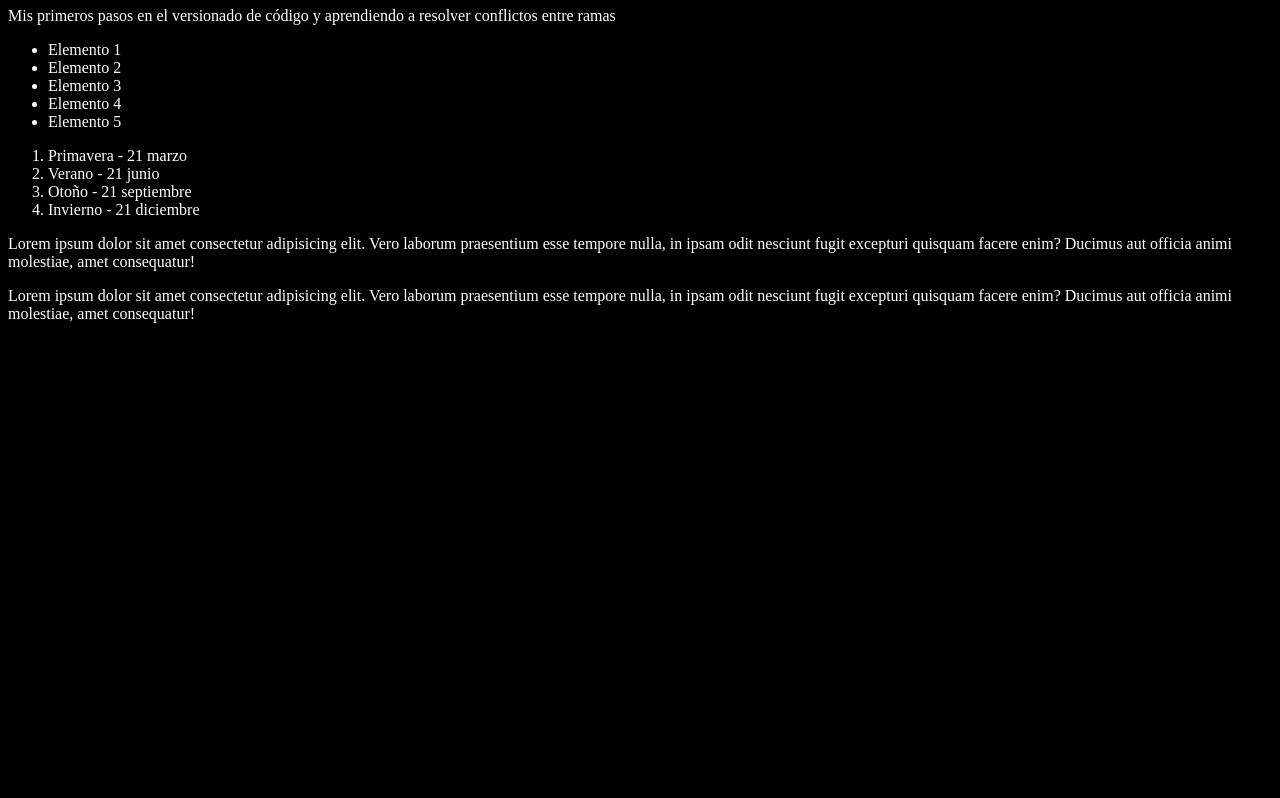
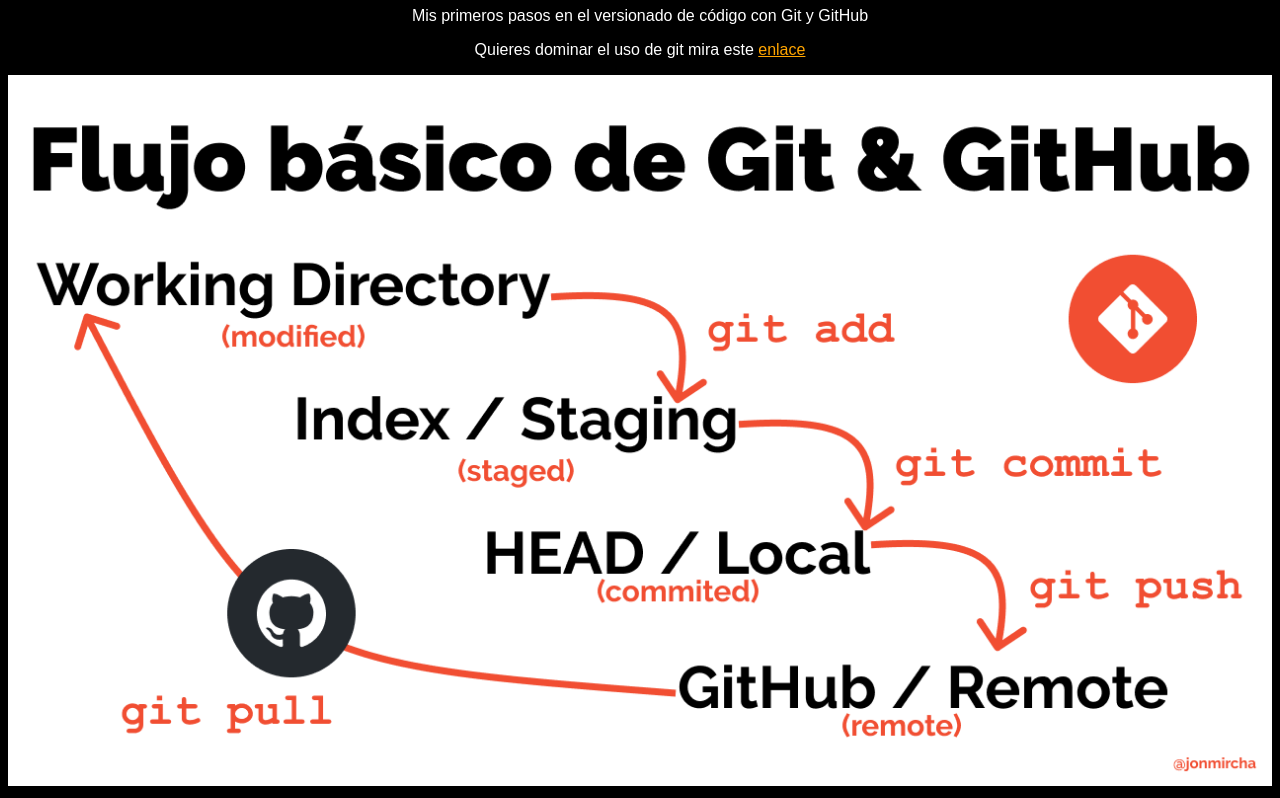
Before and after one commit to JhonatanNY/PrimerRepositorioEnGitHub, a plain HTML site: page index.html in a window 1280 px wide. Shown: the part 73-871 px from the top of the page. Before the commit the page ends 800 px from the top, so only its background shows below. Drawn offline with Linux system fonts and the light colour scheme.

Commit message:
Agregando imagen de flujo Git y poniendo chulo el index.html

```diff
--- a/index.html
+++ b/index.html
@@ -9,27 +9,13 @@
 <body>
     <h1>Aprendiendo Git</h1>
     <p>
-        Mis primeros pasos en el versionado de código y aprendiendo a resolver conflictos entre ramas
+        Mis primeros pasos en el versionado de código con Git y GitHub
     </p>
-    <ul>
-        <li>Elemento 1</li>
-        <li>Elemento 2</li>
-        <li>Elemento 3</li>
-        <li>Elemento 4</li>
-        <li>Elemento 5</li>
-    </ul>
-    <ol>
-        <li>Primavera - 21 marzo</li>
-        <li>Verano - 21 junio</li>
-        <li>Otoño - 21 septiembre</li>
-        <li>Invierno - 21 diciembre</li>
-    </ol>
-    <p>Lorem ipsum dolor sit amet consectetur adipisicing elit. Vero laborum praesentium esse tempore nulla,
-        in ipsam odit nesciunt fugit excepturi quisquam facere enim? Ducimus aut officia animi molestiae,
-        amet consequatur!</p>
-    <p>Lorem ipsum dolor sit amet consectetur adipisicing elit. Vero laborum praesentium esse tempore nulla,
-        in ipsam odit nesciunt fugit excepturi quisquam facere enim? Ducimus aut officia animi molestiae,
-        amet consequatur!</p>
+
+    <p>Quieres dominar el uso de git mira este <a href="https://jonmircha.com/git" target="_blank">enlace</a>
+    </p>
+
+    <img src="git-flow.png" alt="Flujo básico de Git">
 
     <script src="index.js"></script>
 
--- a/style.css
+++ b/style.css
@@ -1,4 +1,19 @@
 html {
     background-color: black;
     color: white;
+    font-family:sans-serif ;
+    text-align: center;
 }
+
+a{
+    color: orange;
+
+}
+
+a:hover{
+    color: orangered;
+}
+
+img{
+    max-width: 100%;
+}
```
Also changed, not shown: git-flow.png (added).
